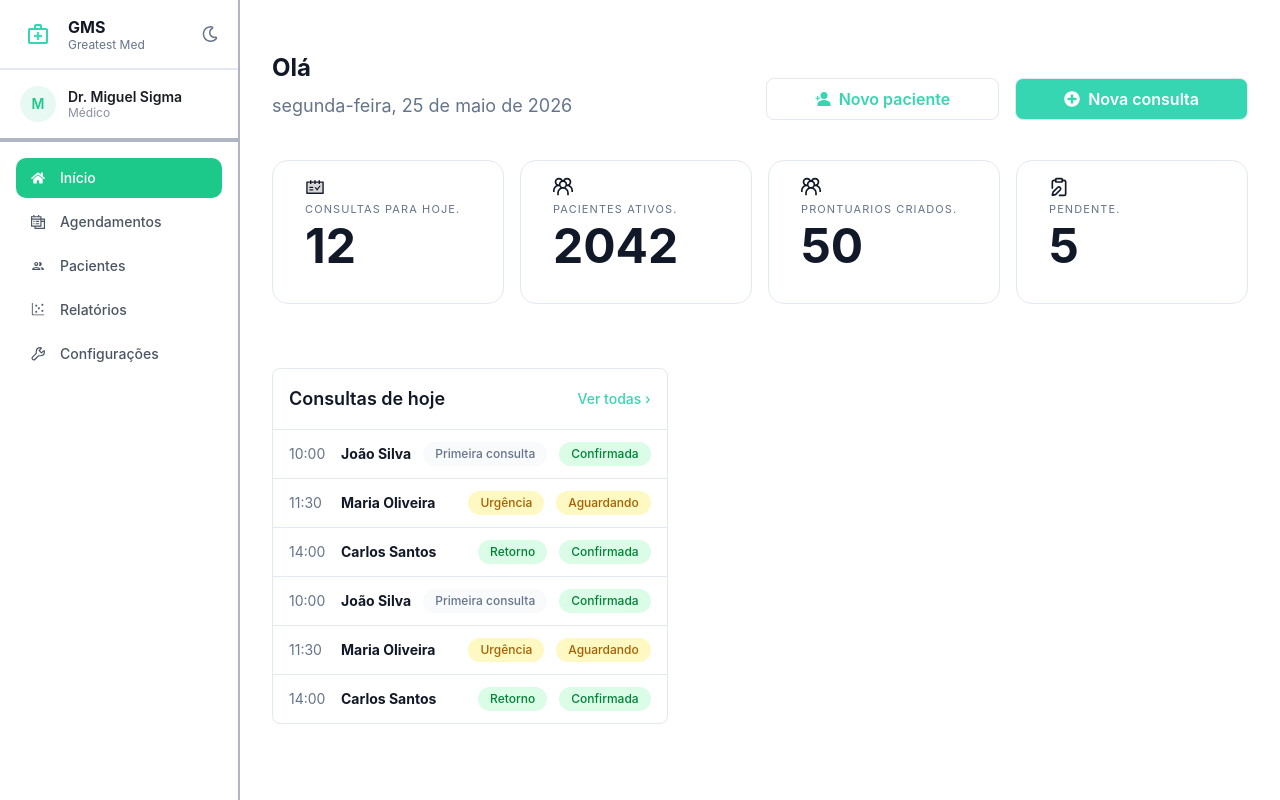
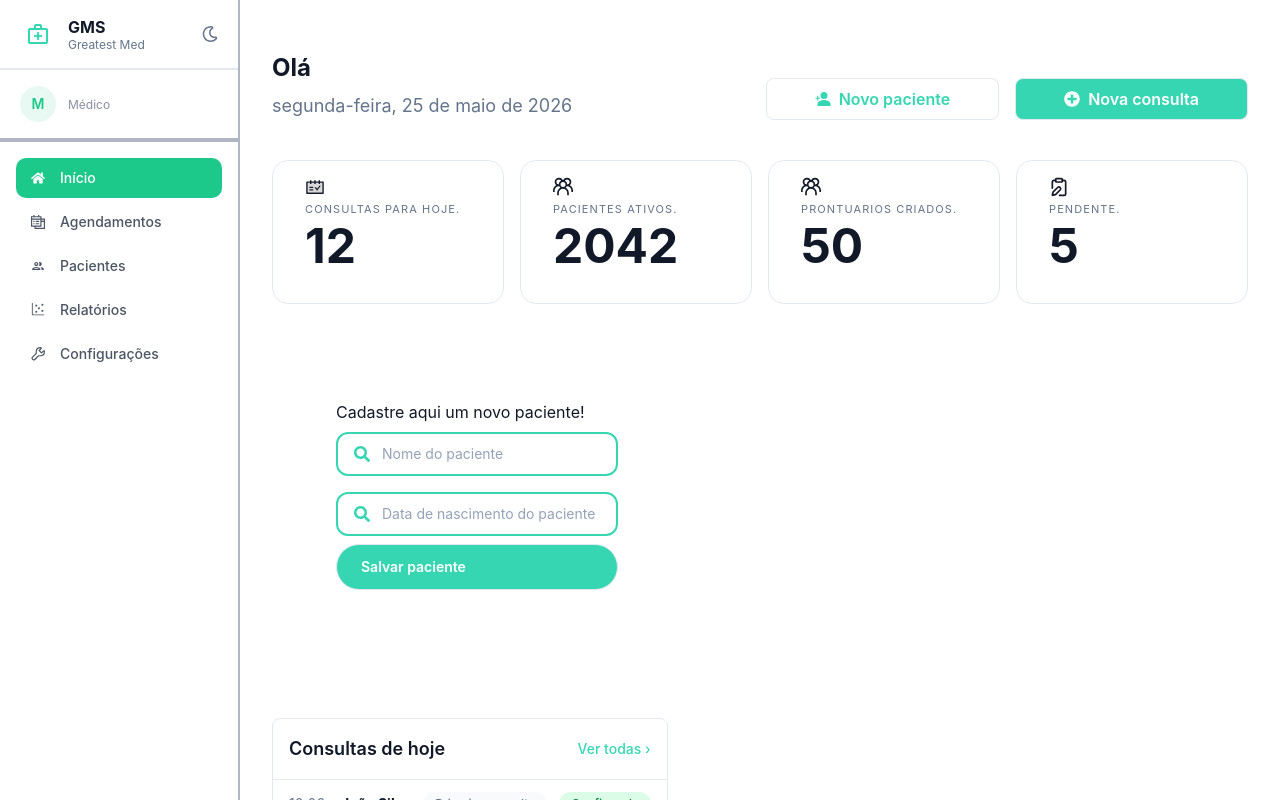
Before and after one commit to ViFeijo/FrontendGreatestSystem, a React (Vite) app: page /dashboard in a window 1280 px wide. Built offline with nearby package versions, Linux system fonts and the light colour scheme; sample sign-in values are in the browser's storage.

Commit message:
fazendo modal

```diff
--- a/src/components/header/profile/index.tsx
+++ b/src/components/header/profile/index.tsx
@@ -1,14 +1,17 @@
 export function Profile() {
+  const doctor = JSON.parse(localStorage.getItem("doctor") || "{}");
   return (
     <div className="flex items-center gap-3 px-5 py-4 border-b-4 border-[#B0B5C3]">
       <div className="w-9 h-9 rounded-full bg-[#E8F9F3] flex items-center justify-center text-[#1CC88A] text-sm font-semibold">
         M
       </div>
       <div>
-        <p className="text-sm font-semibold text-[#1A1D23] leading-tight">
-          Dr. Miguel Sigma
+        <p className="text-sm font-semibold text-text-(--text-primary) leading-tight">
+          {doctor.name}
         </p>
-        <p className="text-xs text-[#8A8FA3] leading-tight">Médico</p>
+        <p className="text-xs text-[#8A8FA3] leading-tight">
+          {doctor.specialty || "Médico"}
+        </p>
       </div>
     </div>
   );
--- a/src/components/input/index.tsx
+++ b/src/components/input/index.tsx
@@ -39,7 +39,7 @@ export function Input({
     <div className={divide ? "w-1/2" : "w-full"}>
       <div className={inputContainerClass}>
         <Icon
-          className={`${icone ? "text-(--text-primary)" : "text-(--primary)"} w-4 h-4 shrink-0`}
+          className={`${icone ? "text-(--text-primary)" : "text-(--primary)"} w-4 h-4 shrink-0 {mostrarLupa? block || hidde}`}
         />
         <input
           type={type || "text"}
--- /dev/null
+++ b/src/components/modal/modal.tsx
@@ -0,0 +1,39 @@
+import { useState } from "react";
+import { Input } from "../input";
+import { DefaultButton } from "../button";
+import { usePatients } from "../../pages/dashboard/hooks/usePatients";
+
+export function Modal() {
+  const [name, setName] = useState("");
+  const [birth, setBirth] = useState("");
+  const postPatients = usePatients();
+  function handlePostPatients() {
+    postPatients({
+      name,
+      birth,
+    });
+  }
+  return (
+    <section className="px-[4em] py-[4em] bg-(--card) rounded-[1em]">
+      <p>Cadastre aqui um novo paciente!</p>
+      <div className="flex flex-col">
+        <Input
+          placeholder="Nome do paciente"
+          mostrarLupa={false}
+          value={name}
+          onChange={setName}
+        />
+        <Input
+          placeholder="Data de nascimento do paciente"
+          mostrarLupa={false}
+          value={birth}
+          onChange={setBirth}
+        />
+        <DefaultButton
+          buttonText="Salvar paciente"
+          onClick={handlePostPatients}
+        />
+      </div>
+    </section>
+  );
+}
--- a/src/pages/dashboard/dashboard.tsx
+++ b/src/pages/dashboard/dashboard.tsx
@@ -3,6 +3,7 @@ import { DefaultButton } from "../../components/button";
 import { InfoBox } from "./dashboardComponents/infoBox";
 import { ConsultasAgendadas } from "./dashboardComponents/consultas";
 import iconsObj from "../../assets/icons";
+import { Modal } from "../../components/modal/modal";
 
 export function Dashboard() {
   const doctor = JSON.parse(localStorage.getItem("doctor") || "{}");
@@ -86,6 +87,7 @@ export function Dashboard() {
           infoIcon={iconsObj.clipboard}
         />
       </section>
+      <Modal />
       <section className="mt-8 max-w-[70%]">
         <ConsultasAgendadas consultas={consultas} />
       </section>
--- /dev/null
+++ b/src/pages/dashboard/hooks/usePatients.tsx
@@ -0,0 +1,14 @@
+import api from "../../../services/api";
+
+type PatientData = {
+  name: string;
+  birth: string;
+};
+
+export function usePatients() {
+  function postPatients({ name, birth }: PatientData) {
+    api.post("/patients", { name, birth });
+  }
+
+  return postPatients;
+}
```
